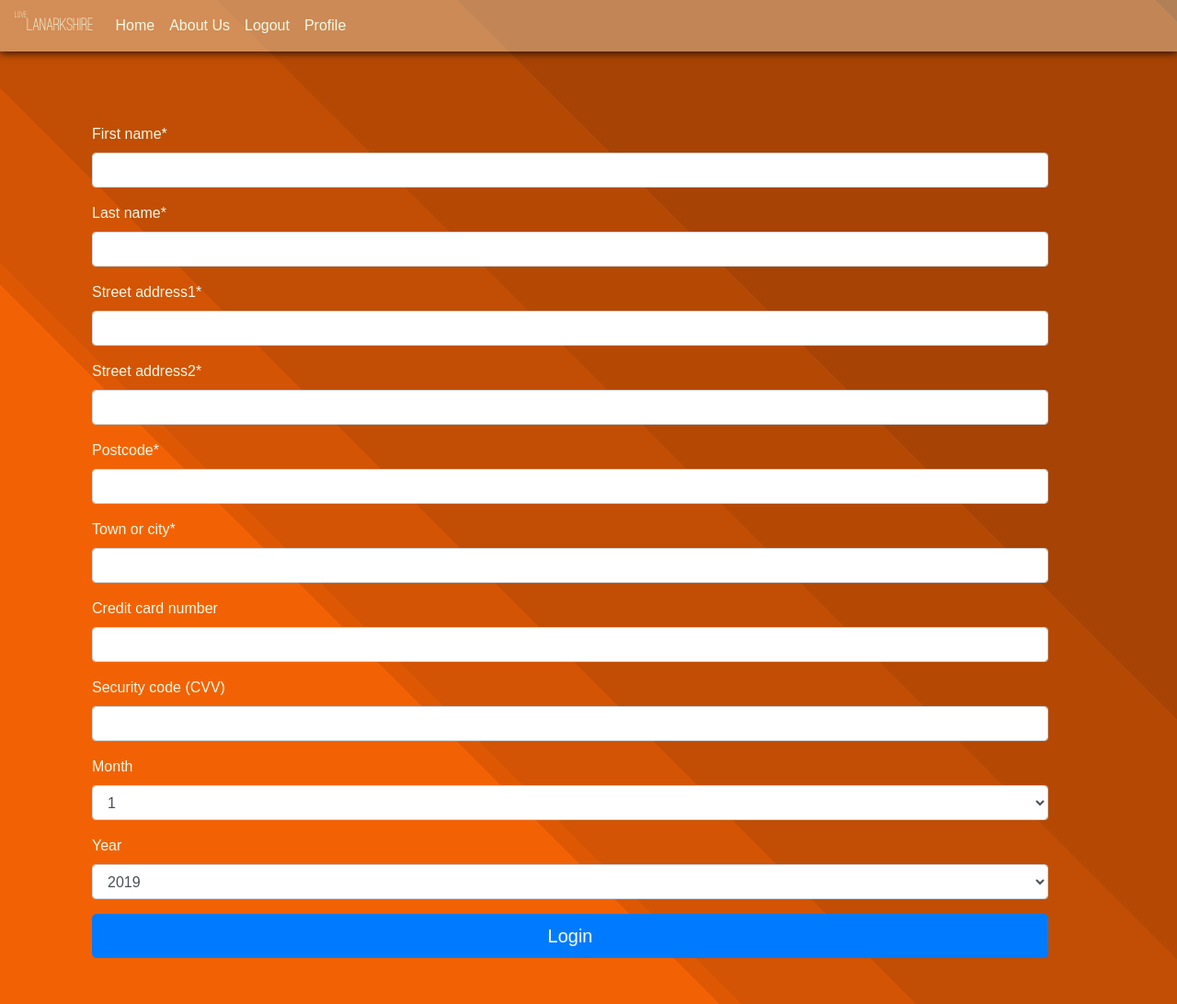
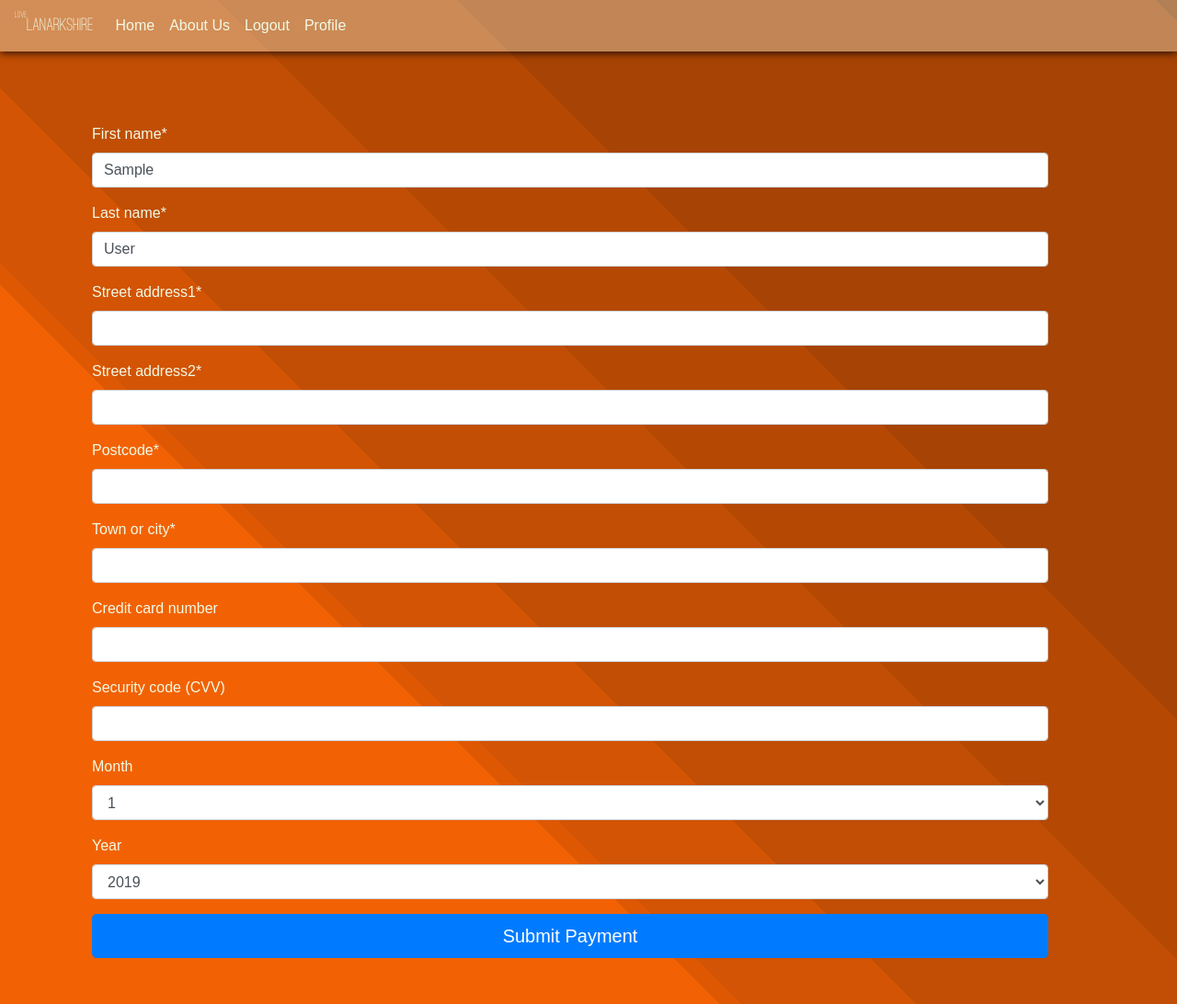
Before and after one commit to paperclippete/FinalMilestone, a Django app: page /membership/upgrade/1/ in a window 1280 px wide. Shown: the whole page at 92% size. Run offline with Django 3.2, Linux system fonts and the light colour scheme; the visitor is signed in with stand-in values (Sample User, id 1); parts of the project's set-up code (start-up, migrations or seed data) failed here and were passed over; some libraries are stand-ins or nearby versions; some web fonts are replaced.

Commit message:
integrated stripe and successfully tested membership view

```diff
--- a/membership/templates/membership.html
+++ b/membership/templates/membership.html
@@ -6,23 +6,27 @@
 
 {% block head_js %}
 <script type="text/javascript" src="https://js.stripe.com/v2/"></script>
+<script type="text/javascript" src="{% static 'js/stripe.js' %}"></script>
 <script type="text/javascript">
     //<![CDATA[
         Stripe.publishableKey = '{{ publishable }}';
     //]]>
 </script>
-<script type="text/javascript" src="{% static 'js/stripe.js' %}"></script>
+
 {% endblock %}
 
 {% block content %}
 <div class="lanarkshire-form">
-    <form method="POST">
+    <form method="POST" id="payment-form">
+        <div id="credit-card-errors" style="display: none;">
+        <div class="alert-message block-message error" id="stripe-error-message"></div>
+    </div>
         {% csrf_token %}
         {{ order_form|crispy }}
     {% if membership_level != 'bronze' %}
         {{ payment_form|crispy }}
     {% endif %}
-        <button action="submit" class="btn btn-primary btn-block btn-lg">Login</button>
+        <input class="btn btn-primary btn-block btn-lg"id="submit_payment_btn" name="commit" type="submit" value="Submit Payment">
     </form>
 </div>
 
--- a/membership/views.py
+++ b/membership/views.py
@@ -1,21 +1,23 @@
 from django.shortcuts import render, redirect
 from django.urls import reverse, reverse_lazy
+from django.contrib import messages
+from django.contrib.auth.decorators import login_required
 from .models import Membership, Order
 from .forms import MakePaymentForm, OrderMembershipForm
-from django.contrib import messages
+from django.utils import timezone
 from django.conf import settings
 import stripe
-from django.utils import timezone
+
 
 # Create your views here.
 
 stripe.api_key = settings.STRIPE_SECRET
 
+@login_required
 def membership(request, membership_level):
     """Returns membership upgrade form with payment facility"""
     payment_form = MakePaymentForm(request.POST or None)
-    order_form = OrderMembershipForm(request.POST or None)
-    # order_form(instance=request.user)
+    order_form = OrderMembershipForm(request.POST or None, instance=request.user)
     user = request.user
     if request.method == "POST":
         print(request.POST)
@@ -37,42 +39,72 @@ def membership(request, membership_level):
                 print('order done')
                 messages.success(request, "You are now a Bronze member!")
                 return redirect(reverse('user_profile'))
-        # elif membership_level == 'silver':
-        #     if order_form.is_valid() and payment_form.is_valid():
-        #         membership = Membership.objects.get(user=user)
-        #         membership.bronze = False
-        #         membership.silver = True
-        #         membership.gold = False
-        #         membership.posts_remaining = 2
-        #         membership.save()
-        #         order = order_form.save(commit=False)
-        #         order.membership = membership
-        #         order.user = user
-        #         order.level = membership_level
-        #         order.save()
-        #         try:
-        #             customer = stripe.Charge.create(
-        #                 amount = int(20 * 100),
-        #                 currency = "GBP",
-        #                 description = request.user.email,
-        #                 card = payment_form.cleaned_data['stripe_id'],
-        #             )
-        #         except stripe.error.CardError:
-        #             messages.error(request, "Your card was declined!")
+        elif membership_level == 'silver':
+            if order_form.is_valid() and payment_form.is_valid():
+                membership = Membership.objects.get(user=user)
+                membership.bronze = False
+                membership.silver = True
+                membership.gold = False
+                membership.posts_remaining = 2
+                membership.save()
+                print('membership done')
+                order = order_form.save(commit=False)
+                order.membership = membership
+                order.user = user
+                order.level = membership_level
+                order.date = timezone.now()
+                order.save()
+                print('order done')
+                try:
+                    customer = stripe.Charge.create(
+                        amount = int(20 * 100),
+                        currency = "GBP",
+                        description = request.user.email,
+                        card = payment_form.cleaned_data['stripe_id'],
+                    )
+                except stripe.error.CardError:
+                    messages.error(request, "Your card was declined!")
 
-        # if membership_level == 'gold':
+                if customer.paid:
+                    messages.success(request, "You have successfully paid")
+                    return redirect(reverse('user_profile'))
+                else:
+                    messages.error(request, "Unable to take payment, try again!")
 
+        elif membership_level == 'gold':
+            if order_form.is_valid() and payment_form.is_valid():
+                membership = Membership.objects.get(user=user)
+                membership.bronze = False
+                membership.silver = False
+                membership.gold = True
+                membership.posts_remaining = 15
+                membership.save()
+                order = order_form.save(commit=False)
+                order.membership = membership
+                order.user = user
+                order.level = membership_level
+                order.date = timezone.now()
+                order.save()
+                try:
+                    customer = stripe.Charge.create(
+                        amount = int(150 * 100),
+                        currency = "GBP",
+                        description = request.user.email,
+                        card = payment_form.cleaned_data['stripe_id'],
+                    )
+                except stripe.error.CardError:
+                    messages.error(request, "Your card was declined!")
 
-        # membership = Membership.objects.create
-
-        # order = order_form.save(commit=False)
-        # order.date = timezone.now()
-        # order.save()
-
+                if customer.paid:
+                    messages.success(request, "You have successfully paid")
+                    return redirect(reverse('user_profile'))
+                else:
+                    messages.error(request, "Unable to take payment, try again!")
 
     context = {
         'membership_level': membership_level,
         'payment_form': payment_form,
         'order_form': order_form,
+        'publishable': settings.STRIPE_PUBLISHABLE
     }
     return render(request, 'membership.html', context)
```
